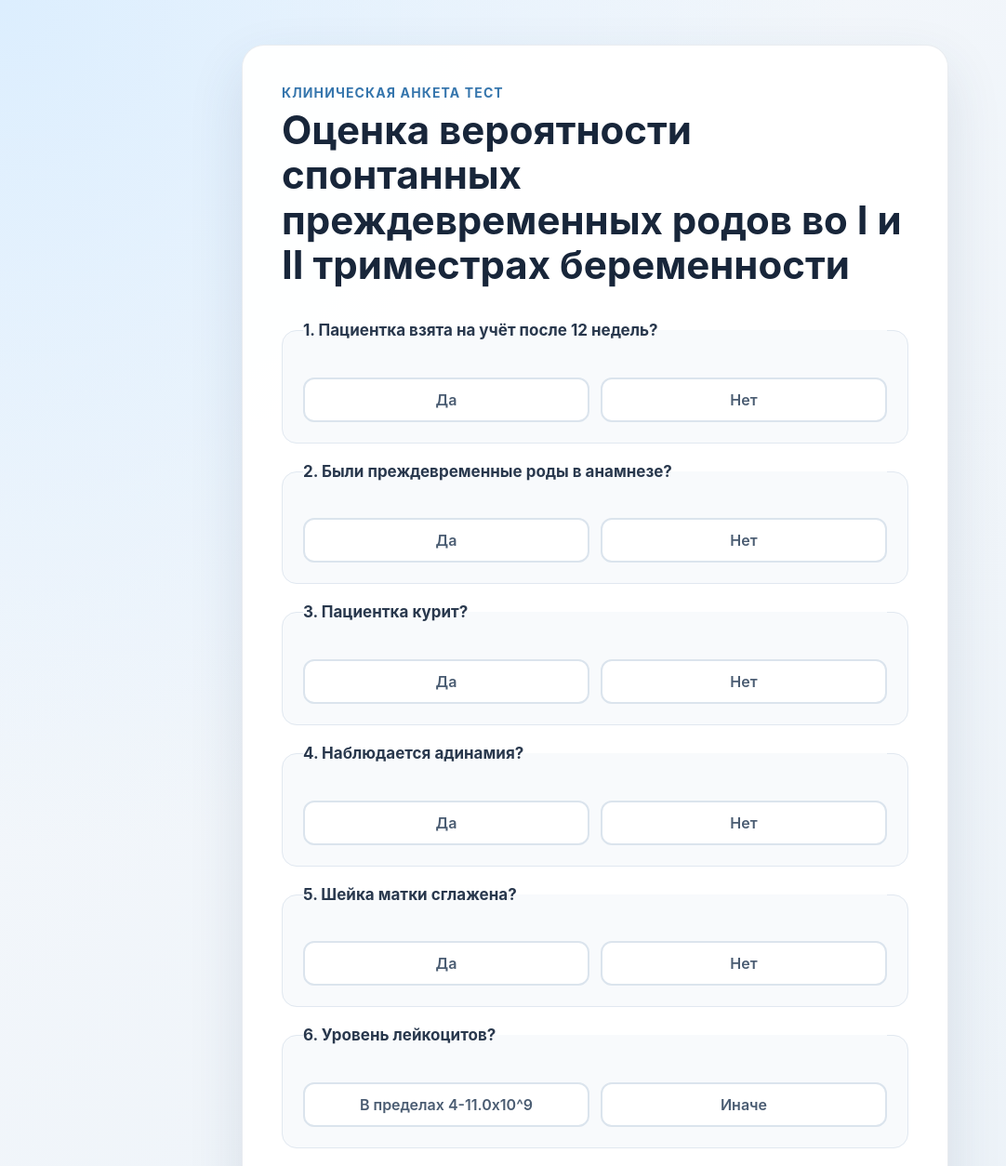
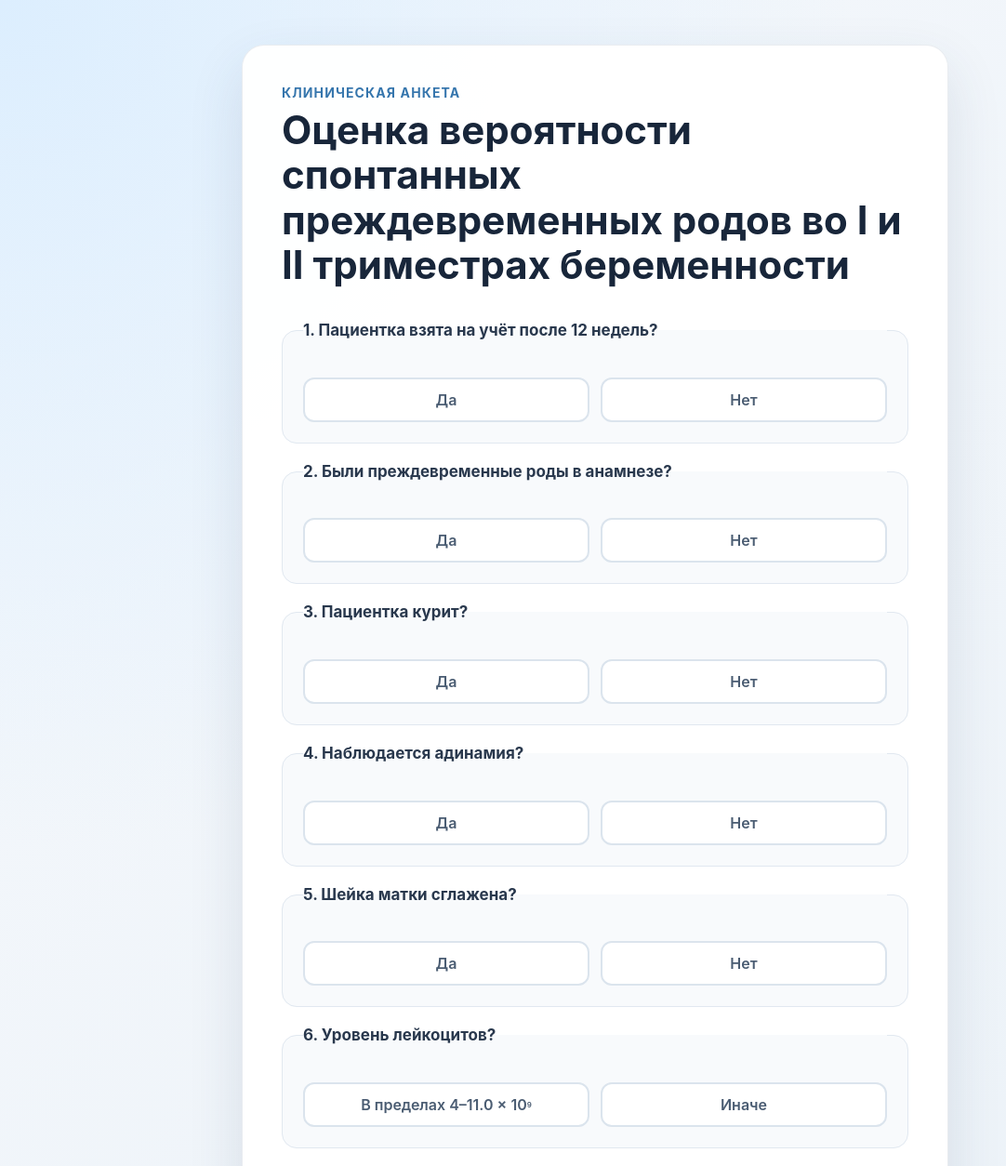
Before and after one commit to ivandkoz/obstetric_website, a Flask app: page / in a window 1280 px wide. Shown: the top 1254 px of the page at 93% size, without its empty margins (0-1082 px from the left). Run offline with Flask 3, Linux system fonts and the light colour scheme.

Commit message:
fix lables in index.html

```diff
--- a/app.py
+++ b/app.py
@@ -75,7 +75,7 @@ def submit():
         success=True,
         probability=result,
         percentage=round(result * 100, 2),
-        response_id=response_id
+        # response_id=response_id
     )
 
 
--- a/static/style.css
+++ b/static/style.css
@@ -53,6 +53,10 @@ input {
 
     box-shadow:
         0 24px 60px rgba(41, 67, 96, 0.12);
+}
+
+.power {
+    font-size: 0.5em;
 }
 
 .survey-header {
--- a/templates/index.html
+++ b/templates/index.html
@@ -26,7 +26,7 @@
         <section class="survey-card">
 
             <header class="survey-header">
-                <p class="subtitle">Клиническая анкета тест</p>
+                <p class="subtitle">Клиническая анкета</p>
 
                 <h1>Оценка вероятности спонтанных преждевременных родов во I и II триместрах беременности</h1>
 
@@ -186,7 +186,7 @@
                                 value="0"
                                 required
                             >
-                            <span>В пределах 4-11.0х10^9</span>
+                            <span>В пределах 4–11.0 × 10<sup class="power">9</sup></span>
                         </label>
 
                         <label class="option">
```
